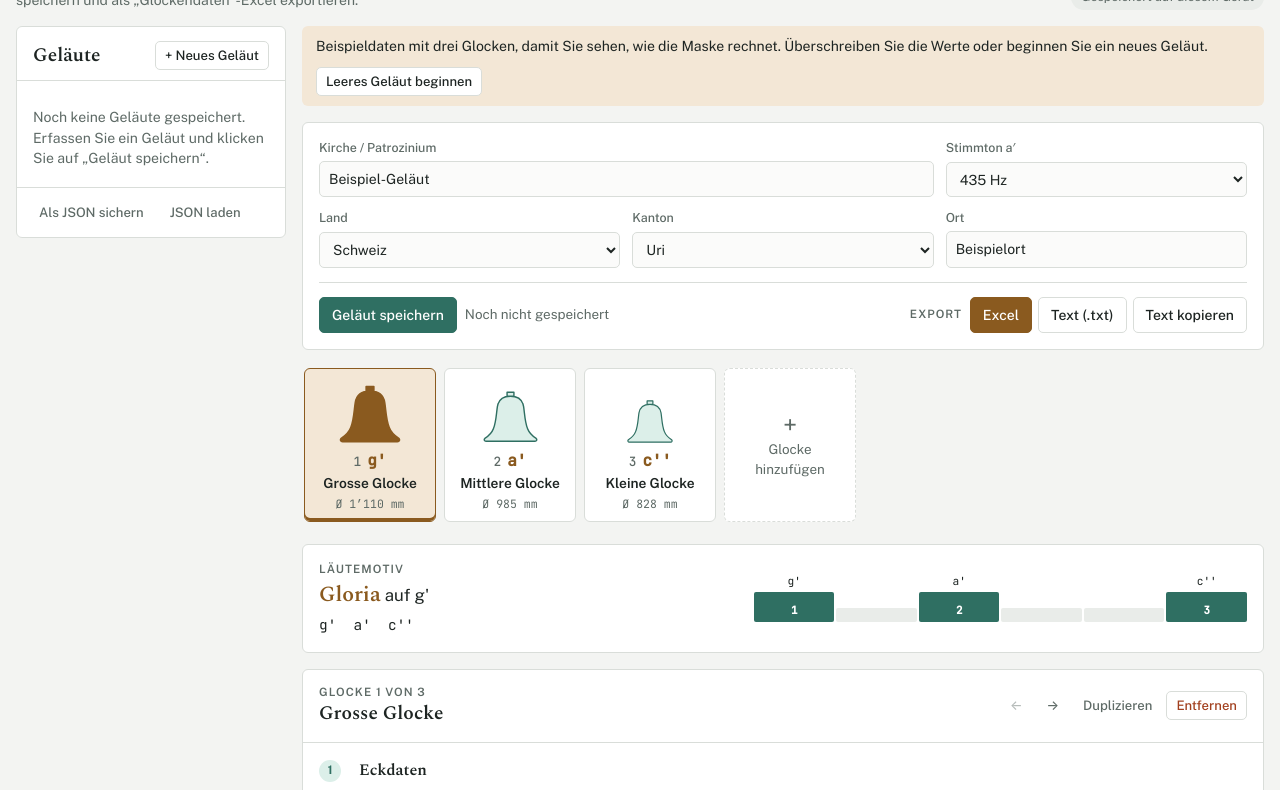
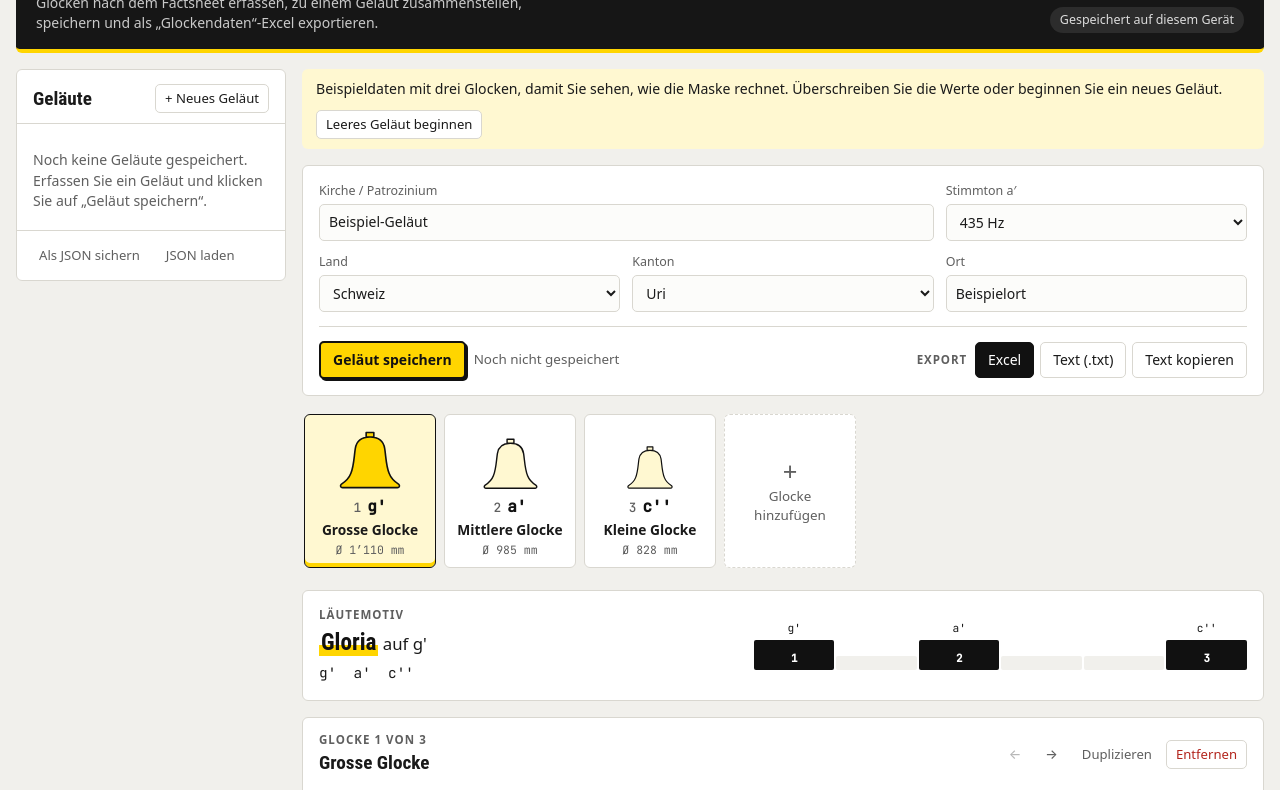
Before and after one commit to GaGandalf/Gelaeuteerfassung, a website: page www/index.html in a window 1280 px wide. Shown: the part 106-896 px from the top of the page. Drawn offline with nearby package versions, Linux system fonts and the light colour scheme.

Commit message:
Farben testweise auf GlockenTV (glockentv.ch) abgestimmt
Palette aus GlockenTV-Website (src/css/style.css): Glockengelb #ffd500,
Schwarz #111/#161616, warmes Grau #f1f0ec, Linien #d9d7d0, Titelschrift
Bahnschrift/DIN. Dunkler Kopf mit gelber Unterkante, gelbe Hauptknöpfe
mit schwarzem Rand und Versatzschatten, gelbes Spektrum, gelbe
Hervorhebungen; dazu eine abgeleitete dunkle Variante.
Manifest- und App-Hintergrundfarben angepasst, Offline-Cache v15.

Als eigener Commit, damit er sich bei Nichtgefallen zurücknehmen lässt.

Co-Authored-By: Claude Opus 5.5 <noreply@anthropic.com>
Claude-Session: https://claude.ai/code/session_01UZZbkEzHk9jmsaGYe7PoS4

```diff
--- a/capacitor.config.json
+++ b/capacitor.config.json
@@ -3,6 +3,6 @@
   "appName": "Geläut-Erfassung",
   "webDir": "www",
   "android": {
-    "backgroundColor": "#f3f4f2"
+    "backgroundColor": "#f1f0ec"
   }
 }
--- a/www/css/app.css
+++ b/www/css/app.css
@@ -1,52 +1,59 @@
 /* Geläut-Erfassung
    Layout: Seitenleiste mit gespeicherten Geläuten | Arbeitsfläche mit Geläut-Kopf, Glocken-Reitern, Factsheet und Übersicht */
+/* Farben abgestimmt auf GlockenTV (glockentv.ch): Glockengelb, Schwarz, warmes Grau */
 :root {
-  --bg: #f3f4f2;
+  --hl: #ffd500; /* Glockengelb */
+  --hl-dark: #e6c000;
+  --edge: #111; /* Rahmen und Versatzschatten der Knöpfe */
+  --bg: #f1f0ec;
   --panel: #ffffff;
-  --ink: #1d2422;
-  --muted: #5e6a66;
-  --line: #d9ddd9;
-  --soft: #e9ece9;
-  --bronze: #8a5a1f;
-  --bronze-soft: #f3e7d6;
-  --patina: #2f6f62;
-  --patina-soft: #dcefe9;
-  --warn: #a2401f;
-  --warn-soft: #f8e1d8;
-  --spec: rgba(47, 111, 98, .55); --spec-line: #2f6f62; --mark: #8a5a1f; --pin: #b4471f; --grid: #dfe3df;
-  --tip-bg: #1d2422; --tip-fg: #f3f4f2; --wave: #7f8c87; --sel: rgba(138, 90, 31, .16);
-  --input: #fbfbfa;
-  --f-display: "Spectral", Georgia, "Times New Roman", serif;
-  --f-body: "Public Sans", system-ui, -apple-system, "Segoe UI", sans-serif;
+  --ink: #1a1a1a;
+  --muted: #5f5f5f;
+  --line: #d9d7d0;
+  --soft: #f1f0ec;
+  --bronze: #111111; /* Hervorhebung (Auswahl, Nominal, Motiv) */
+  --bronze-soft: #fff8d1;
+  --patina: #111111; /* Hauptakzent */
+  --patina-soft: #ffef9e;
+  --warn: #b3261e;
+  --warn-soft: #fbe3e0;
+  --spec: rgba(255, 213, 0, .6); --spec-line: #111; --mark: #111; --pin: #b3261e; --grid: #e2e0da;
+  --tip-bg: #111; --tip-fg: #ffd500; --wave: #8a8a8a; --sel: rgba(255, 213, 0, .35);
+  --input: #fcfcfa;
+  --head-bg: #161616; --head-fg: #ffffff; --head-muted: #c9c9c9;
+  --f-display: "Bahnschrift", "DIN Alternate", "Avenir Next Condensed", "Roboto Condensed", "Arial Narrow", system-ui, sans-serif;
+  --f-body: system-ui, -apple-system, "Segoe UI", Roboto, "Helvetica Neue", Arial, sans-serif;
   --f-mono: "JetBrains Mono", ui-monospace, "SFMono-Regular", Menlo, monospace;
   --r: 6px;
 }
 @media (prefers-color-scheme: dark) {
   :root {
-    --bg: #141917; --panel: #1c2220; --ink: #e5e9e6; --muted: #9aa6a1; --line: #303a37; --soft: #252d2a;
-    --bronze: #d9a35c; --bronze-soft: #3a2c19; --patina: #6cc2ae; --patina-soft: #1d3530;
-    --warn: #f0906b; --warn-soft: #3d231a; --input: #171c1a; color-scheme: dark;
-    --spec: rgba(108, 194, 174, .45); --spec-line: #6cc2ae; --mark: #e2b06c; --pin: #f0906b; --grid: #2b3431;
-    --tip-bg: #e5e9e6; --tip-fg: #141917; --wave: #6f7c77; --sel: rgba(217, 163, 92, .2);
+    --edge: #000; --bg: #111111; --panel: #1b1b1b; --ink: #f1f0ec; --muted: #a8a8a8; --line: #333333; --soft: #262626;
+    --bronze: #ffd500; --bronze-soft: #2e2800; --patina: #ffd500; --patina-soft: #3a3200;
+    --warn: #ff8a80; --warn-soft: #3d1f1c; --input: #151515; color-scheme: dark;
+    --spec: rgba(255, 213, 0, .4); --spec-line: #ffd500; --mark: #ffd500; --pin: #ff8a80; --grid: #2c2c2c;
+    --tip-bg: #ffd500; --tip-fg: #111; --wave: #777; --sel: rgba(255, 213, 0, .2);
+    --head-bg: #000000;
   }
 }
 * { box-sizing: border-box; }
 html { padding-top: env(safe-area-inset-top, 0px); padding-bottom: env(safe-area-inset-bottom, 0px); }
 body { margin: 0; background: var(--bg); color: var(--ink); font-family: var(--f-body); font-size: 14px; line-height: 1.45; }
 .wrap { max-width: 1320px; margin: 0 auto; padding-inline: 16px; padding-block: 18px 40px; }
-h1, h2, h3 { font-family: var(--f-display); font-weight: 600; margin: 0; text-wrap: balance; }
-h1 { font-size: 1.6rem; letter-spacing: .01em; }
+h1, h2, h3 { font-family: var(--f-display); font-weight: 700; margin: 0; text-wrap: balance; }
+h1 { font-size: 1.9rem; letter-spacing: .01em; }
 h2 { font-size: 1.2rem; }
 h3 { font-size: 1rem; }
 .eyebrow { font-size: .72rem; text-transform: uppercase; letter-spacing: .09em; color: var(--muted); font-weight: 600; }
 .mono, .num { font-family: var(--f-mono); font-variant-numeric: tabular-nums; }
 button, select, input { font: inherit; color: inherit; }
 button { cursor: pointer; }
-:focus-visible { outline: 2px solid var(--patina); outline-offset: 2px; }
+:focus-visible { outline: 3px solid var(--edge); outline-offset: 2px; box-shadow: 0 0 0 6px var(--hl); }
 
-.top { display: flex; align-items: end; justify-content: space-between; gap: 12px; flex-wrap: wrap; margin-bottom: 16px; }
-.top p { margin: 4px 0 0; color: var(--muted); max-width: 62ch; }
-.store-pill { font-size: .78rem; padding: 4px 10px; border-radius: 99px; background: var(--soft); color: var(--muted); white-space: nowrap; }
+.top { display: flex; align-items: end; justify-content: space-between; gap: 12px; flex-wrap: wrap; margin-bottom: 16px; padding: 16px 20px; background: var(--head-bg); color: var(--head-fg); border-bottom: 4px solid var(--hl); border-radius: var(--r); }
+.top .eyebrow { color: var(--hl); }
+.top p { margin: 4px 0 0; color: var(--head-muted); max-width: 62ch; }
+.store-pill { font-size: .78rem; padding: 4px 10px; border-radius: 99px; background: #2c2c2c; color: #dddddd; white-space: nowrap; }
 
 .layout { display: grid; grid-template-columns: 270px minmax(0, 1fr); gap: 16px; align-items: start; }
 @media (max-width: 900px) { .layout { grid-template-columns: minmax(0, 1fr); } }
@@ -84,8 +91,8 @@ button { cursor: pointer; }
 /* Buttons */
 .btn { border: 1px solid var(--line); background: var(--panel); border-radius: 5px; padding: 7px 12px; font-weight: 500; white-space: nowrap; }
 .btn:hover { border-color: var(--muted); }
-.btn.primary { background: var(--patina); border-color: var(--patina); color: var(--panel); }
-.btn.primary:hover { filter: brightness(1.08); }
+.btn.primary { background: var(--hl); border: 2px solid var(--edge); color: #111; font-weight: 700; box-shadow: 2px 2px 0 var(--edge); }
+.btn.primary:hover { background: var(--hl-dark); transform: translate(1px, 1px); box-shadow: 1px 1px 0 var(--edge); }
 .btn.bronze { background: var(--bronze); border-color: var(--bronze); color: var(--panel); }
 .btn.small { padding: 4px 9px; font-size: .82rem; }
 .btn.ghost { border-color: transparent; background: transparent; color: var(--muted); }
@@ -125,15 +132,15 @@ label.f > span { font-size: .78rem; color: var(--muted); font-weight: 500; }
 .tab { flex: 0 0 auto; width: 132px; border: 1px solid var(--line); background: var(--panel); border-radius: var(--r); padding: 10px 10px 8px; display: grid; justify-items: center; gap: 2px; text-align: center; scroll-snap-align: start; transition: border-color .15s, background .15s; }
 .tab:hover { border-color: var(--muted); }
 .tab-pic { height: 64px; display: flex; align-items: flex-end; justify-content: center; margin-bottom: 4px; }
-.bell-ico { display: block; height: auto; fill: var(--patina-soft); stroke: var(--patina); stroke-width: 2.5; stroke-linejoin: round; }
+.bell-ico { display: block; height: auto; fill: var(--bronze-soft); stroke: var(--patina); stroke-width: 2.5; stroke-linejoin: round; }
 .bell-ico.unknown { fill: none; stroke: var(--muted); stroke-dasharray: 5 4; }
 .tab-txt { display: flex; gap: 6px; align-items: baseline; font-family: var(--f-mono); }
 .tab-txt b { font-weight: 500; color: var(--muted); font-size: .8rem; }
 .tab-txt em { font-style: normal; font-weight: 600; color: var(--bronze); font-size: 1rem; }
 .tab-name { max-width: 100%; overflow: hidden; text-overflow: ellipsis; white-space: nowrap; font-weight: 600; font-size: .86rem; }
 .tab small { font-family: var(--f-mono); color: var(--muted); font-size: .72rem; }
-.tab[aria-selected="true"] { border-color: var(--bronze); background: var(--bronze-soft); box-shadow: inset 0 -3px 0 var(--bronze); }
-.tab[aria-selected="true"] .bell-ico:not(.unknown) { fill: var(--bronze); stroke: var(--bronze); }
+.tab[aria-selected="true"] { border-color: var(--edge); background: var(--bronze-soft); box-shadow: inset 0 -4px 0 var(--hl); }
+.tab[aria-selected="true"] .bell-ico:not(.unknown) { fill: var(--hl); stroke: #111; }
 .tab.add { border-style: dashed; color: var(--muted); align-content: center; font-size: .84rem; }
 .tab.add .plus { font-size: 1.6rem; line-height: 1; font-weight: 300; }
 .tab.add:hover { color: var(--ink); }
@@ -142,7 +149,8 @@ label.f > span { font-size: .78rem; color: var(--muted); font-weight: 500; }
 .motiv-head { display: grid; grid-template-columns: minmax(0, 1fr) minmax(0, 1.2fr); gap: 12px 24px; align-items: center; }
 @media (max-width: 760px) { .motiv-head { grid-template-columns: minmax(0, 1fr); } }
 .motiv-main { margin: 2px 0 0; font-size: 1.05rem; }
-.motiv-main strong { font-family: var(--f-display); font-size: 1.35rem; color: var(--bronze); }
+.motiv-main strong { font-family: var(--f-display); font-size: 1.45rem; color: var(--bronze); background: linear-gradient(transparent 62%, var(--hl) 62%); padding: 0 2px; }
+@media (prefers-color-scheme: dark) { .motiv-main strong { background: none; } }
 .motiv-none { color: var(--muted); margin: 4px 0 0; }
 .motiv-other { display: block; font-size: .8rem; color: var(--muted); }
 .motiv-tones { margin: 4px 0 0; font-family: var(--f-mono); font-size: .9rem; white-space: pre-wrap; }
@@ -167,7 +175,7 @@ label.f > span { font-size: .78rem; color: var(--muted); font-weight: 500; }
 .sec { padding: 16px; border-bottom: 1px solid var(--line); }
 .sec:last-child { border-bottom: 0; }
 .sec > h3 { margin-bottom: 12px; display: flex; gap: 10px; align-items: baseline; }
-.step { display: inline-grid; place-items: center; width: 22px; height: 22px; border-radius: 50%; background: var(--patina-soft); color: var(--patina); font-family: var(--f-body); font-size: .74rem; font-weight: 700; margin-right: 8px; flex: none; align-self: center; }
+.step { display: inline-grid; place-items: center; width: 22px; height: 22px; border-radius: 50%; background: var(--hl); color: #111; font-family: var(--f-body); font-size: .74rem; font-weight: 700; margin-right: 8px; flex: none; align-self: center; }
 .sec h3 { display: flex; align-items: baseline; flex-wrap: wrap; column-gap: 10px; row-gap: 2px; }
 .fold > summary { list-style: none; cursor: pointer; display: flex; align-items: center; gap: 10px; }
 .fold > summary::-webkit-details-marker { display: none; }
@@ -198,7 +206,7 @@ table { border-collapse: collapse; width: 100%; }
 .pt thead th { font-size: .74rem; text-transform: uppercase; letter-spacing: .06em; color: var(--muted); font-weight: 600; border-bottom: 1px solid var(--line); vertical-align: bottom; }
 .pt td.n, .pt th.n { text-align: right; }
 .pt tbody th { font-weight: 600; }
-.pt tr.nom { background: var(--bronze-soft); }
+.pt tr.nom { background: var(--bronze-soft); box-shadow: inset 4px 0 0 var(--hl); }
 .pt tr.nom th { color: var(--bronze); }
 .pt .in { width: 100px; text-align: right; font-family: var(--f-mono); padding: 5px 8px; }
 .ton { font-family: var(--f-mono); font-weight: 500; }
@@ -250,12 +258,12 @@ table { border-collapse: collapse; width: 100%; }
 .rs-scale { grid-column: 1 / -1; margin-top: 8px; }
 .rs-track { position: relative; display: grid; grid-template-columns: repeat(5, 1fr); gap: 2px; height: 14px; margin-top: 26px; }
 .seg-z { background: var(--soft); border-radius: 3px; }
-.seg-z:nth-child(1) { background: color-mix(in srgb, var(--patina) 14%, var(--soft)); }
-.seg-z:nth-child(2) { background: color-mix(in srgb, var(--patina) 28%, var(--soft)); }
-.seg-z:nth-child(3) { background: color-mix(in srgb, var(--bronze) 20%, var(--soft)); }
-.seg-z:nth-child(4) { background: color-mix(in srgb, var(--bronze) 40%, var(--soft)); }
-.seg-z:nth-child(5) { background: color-mix(in srgb, var(--bronze) 60%, var(--soft)); }
-.seg-z.on { outline: 2px solid var(--bronze); outline-offset: 1px; }
+.seg-z:nth-child(1) { background: color-mix(in srgb, var(--hl) 12%, var(--soft)); }
+.seg-z:nth-child(2) { background: color-mix(in srgb, var(--hl) 28%, var(--soft)); }
+.seg-z:nth-child(3) { background: color-mix(in srgb, var(--hl) 48%, var(--soft)); }
+.seg-z:nth-child(4) { background: color-mix(in srgb, var(--hl) 72%, var(--soft)); }
+.seg-z:nth-child(5) { background: var(--hl); }
+.seg-z.on { outline: 2px solid var(--edge); outline-offset: 1px; }
 .rs-mark { position: absolute; top: -6px; bottom: -6px; width: 3px; margin-left: -1.5px; background: var(--ink); border-radius: 2px; }
 .rs-mark b { position: absolute; bottom: 100%; left: 50%; transform: translateX(-50%); margin-bottom: 2px; font-family: var(--f-mono); font-size: .78rem; background: var(--ink); color: var(--panel); padding: 1px 6px; border-radius: 4px; white-space: nowrap; }
 .rs-labels { display: grid; grid-template-columns: repeat(5, 1fr); gap: 2px; margin-top: 4px; font-size: .7rem; color: var(--muted); text-align: center; }
@@ -270,8 +278,8 @@ table { border-collapse: collapse; width: 100%; }
 .wtrack { position: relative; height: 128px; }
 .wtrack::before { content: ""; position: absolute; left: 0; right: 0; top: 46px; height: 1px; background: var(--line); }
 .wband { position: absolute; top: 38px; height: 17px; border-radius: 4px; }
-.wband.outer { background: color-mix(in srgb, var(--bronze) 18%, transparent); }
-.wband.inner { background: color-mix(in srgb, var(--bronze) 40%, transparent); }
+.wband.outer { background: color-mix(in srgb, var(--hl) 30%, transparent); }
+.wband.inner { background: color-mix(in srgb, var(--hl) 75%, transparent); }
 .wtick { position: absolute; top: 58px; transform: translateX(-50%); font-family: var(--f-mono); font-size: .64rem; color: var(--muted); white-space: nowrap; }
 .wmark { position: absolute; top: 30px; height: 33px; width: 2px; margin-left: -1px; }
 .wmark span { position: absolute; left: 50%; transform: translateX(-50%); white-space: nowrap; font-size: .7rem; color: var(--muted); text-align: center; line-height: 1.2; }
@@ -363,7 +371,7 @@ table { border-collapse: collapse; width: 100%; }
 .ov thead th button { font: inherit; background: none; border: 0; color: inherit; padding: 2px 10px; border-radius: 4px; text-decoration: underline dotted; text-underline-offset: 3px; }
 .ov thead th button:hover { background: var(--soft); color: var(--ink); }
 .ov .cur { background: var(--bronze-soft); }
-.ov thead th.cur { color: var(--bronze); font-weight: 600; }
+.ov thead th.cur { color: var(--bronze); font-weight: 700; box-shadow: inset 0 -3px 0 var(--hl); }
 .ov-head { display: flex; justify-content: space-between; gap: 10px; align-items: center; flex-wrap: wrap; margin-bottom: 12px; }
 .seg { display: inline-flex; border: 1px solid var(--line); border-radius: 5px; overflow: hidden; }
 .seg button { border: 0; background: var(--panel); padding: 5px 10px; font-size: .82rem; color: var(--muted); }
--- a/www/index.html
+++ b/www/index.html
@@ -5,7 +5,7 @@
 <meta name="viewport" content="width=device-width,initial-scale=1,viewport-fit=cover">
 <title>Geläut-Erfassung</title>
 <meta name="description" content="Glocken nach dem Factsheet erfassen, zu Geläuten zusammenstellen und als Glockendaten-Excel exportieren.">
-<meta name="theme-color" content="#2f6f62">
+<meta name="theme-color" content="#161616">
 <link rel="manifest" href="manifest.webmanifest">
 <link rel="icon" href="icons/icon-192.png">
 <link rel="apple-touch-icon" href="icons/icon-180.png">
@@ -13,7 +13,7 @@
 <meta name="mobile-web-app-capable" content="yes">
 <meta name="apple-mobile-web-app-title" content="Geläut">
 <link rel="preconnect" href="https://fonts.googleapis.com">
-<link rel="stylesheet" href="https://fonts.googleapis.com/css2?family=Spectral:wght@500;600&family=Public+Sans:wght@400;500;600;700&family=JetBrains+Mono:wght@400;500&display=swap">
+<link rel="stylesheet" href="https://fonts.googleapis.com/css2?family=JetBrains+Mono:wght@400;500&display=swap">
 <link rel="stylesheet" href="css/app.css">
 </head>
 <body>
--- a/www/sw.js
+++ b/www/sw.js
@@ -1,5 +1,5 @@
 // Offline-Cache für die Geläut-Erfassung
-const CACHE = 'gelaeut-v14';
+const CACHE = 'gelaeut-v15';
 const FILES = [
   './', 'index.html', 'manifest.webmanifest', 'css/app.css', 'jszip.min.js',
   'js/daten.js', 'js/rechnung.js', 'js/motive.js', 'js/spektrum.js', 'js/aufnahme.js', 'js/app.js', 'js/export.js', 'js/klanganalyse.js', 'js/start.js',
```
Also changed, not shown: www/manifest.webmanifest.
